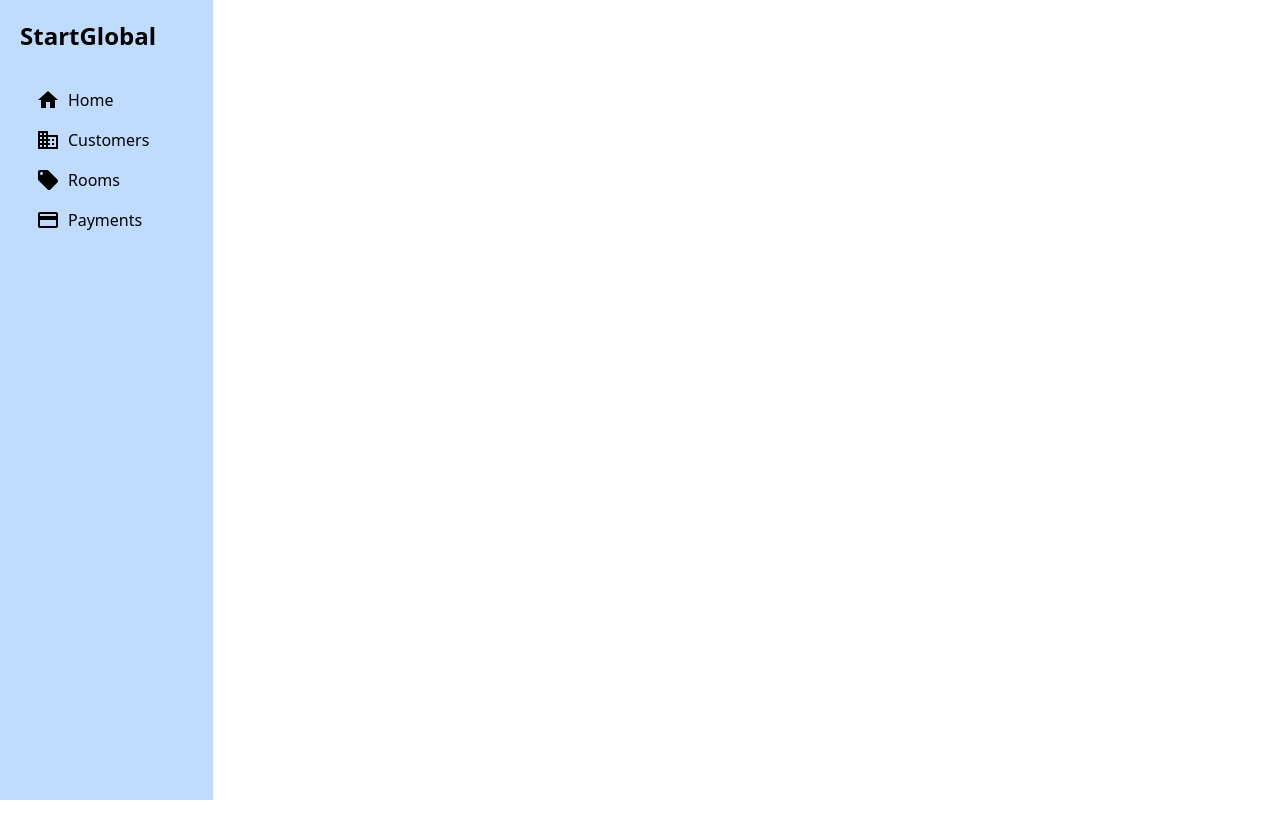
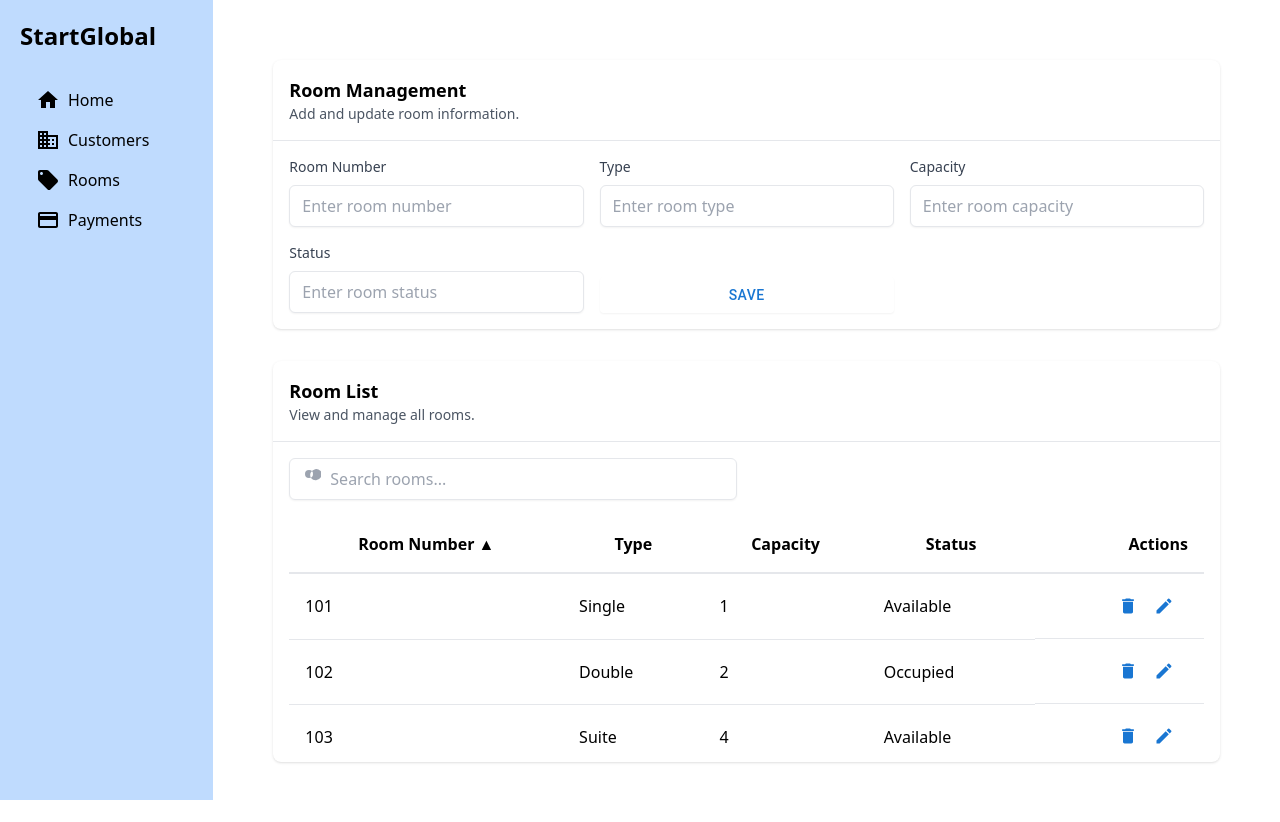
Before and after one commit to Lakshan-Chamoditha-Perera/HotelXYZ-Frontend, a React (Create React App) app: page /rooms in a window 1280 px wide. Before the commit the page ends 800 px from the top, so only its background shows below. Built offline with nearby package versions, Linux system fonts and the light colour scheme.

Commit message:
room view added

```diff
--- a/src/App.js
+++ b/src/App.js
@@ -1,12 +1,9 @@
 import './App.css';
-import {
-    BrowserRouter as Router,
-    Routes,
-    Route
-} from 'react-router-dom';
+import {BrowserRouter as Router, Route, Routes} from 'react-router-dom';
 import Sidebar from "./components/Sidebar";
 import CustomersView from "./views/CustomersView";
 import Home from "./views/Home";
+import RoomsView from "./views/RoomsView";
 
 function Layout({ children }) {
     return (
@@ -24,6 +21,7 @@ function App() {
                 <Routes>
                     <Route path="/" element={<Home />} />
                     <Route path="/customers" element={<CustomersView />} />
+                    <Route path="/rooms" element={<RoomsView/>}/>
                 </Routes>
             </Layout>
         </Router>
--- a/src/views/CustomersView.jsx
+++ b/src/views/CustomersView.jsx
@@ -98,14 +98,14 @@ export default function ManageCustomer() {
                     </div>
                 </div>
             </div>
+        </div>
 
-        </div>
         <div className="bg-white shadow rounded-lg">
             <div className="p-4 border-b border-gray-200">
                 <h2 className="text-lg font-semibold">Customer List</h2>
                 <p className="text-sm text-gray-600">View and manage all customers.</p>
             </div>
-            <div className="p-4">
+            <div className="p-4 overflow-y-auto" style={{ maxHeight: '45vh' }}>
                 <div className="flex items-center justify-between mb-4">
                     <div className="relative w-full max-w-md">
                         <SearchIcon className="absolute left-3 top-2 h-5 w-5 text-gray-400"/>
--- /dev/null
+++ b/src/views/RoomsView.jsx
@@ -0,0 +1,172 @@
+import { useState } from "react";
+import { Button } from "@mui/material";
+import DeleteIcon from '@mui/icons-material/Delete';
+import EditIcon from '@mui/icons-material/Edit';
+
+export default function RoomView() {
+    const [rooms, setRooms] = useState([
+        { id: 1, number: 101, type: "Single", capacity: 1, status: "Available" },
+        { id: 2, number: 102, type: "Double", capacity: 2, status: "Occupied" },
+        { id: 3, number: 103, type: "Suite", capacity: 4, status: "Available" },
+        { id: 4, number: 104, type: "Single", capacity: 1, status: "Occupied" },
+        { id: 5, number: 105, type: "Double", capacity: 2, status: "Available" },
+        { id: 6, number: 106, type: "Suite", capacity: 4, status: "Available" },
+        { id: 7, number: 107, type: "Single", capacity: 1, status: "Occupied" },
+        { id: 8, number: 108, type: "Double", capacity: 2, status: "Available" },
+        { id: 9, number: 109, type: "Suite", capacity: 4, status: "Occupied" },
+        { id: 10, number: 110, type: "Single", capacity: 1, status: "Available" }
+    ]);
+
+    const [searchTerm, setSearchTerm] = useState("");
+    const [sortColumn, setSortColumn] = useState("number");
+    const [sortDirection, setSortDirection] = useState("asc");
+
+    const handleSearch = (e) => setSearchTerm(e.target.value);
+
+    const handleSort = (column) => {
+        if (sortColumn === column) {
+            setSortDirection(sortDirection === "asc" ? "desc" : "asc");
+        } else {
+            setSortColumn(column);
+            setSortDirection("asc");
+        }
+    };
+
+    const filteredRooms = rooms.filter((room) =>
+        room.number.toString().includes(searchTerm) ||
+        room.type.toLowerCase().includes(searchTerm.toLowerCase()) ||
+        room.status.toLowerCase().includes(searchTerm.toLowerCase())
+    );
+
+    const sortedRooms = filteredRooms.sort((a, b) => {
+        if (a[sortColumn] < b[sortColumn]) return sortDirection === "asc" ? -1 : 1;
+        if (a[sortColumn] > b[sortColumn]) return sortDirection === "asc" ? 1 : -1;
+        return 0;
+    });
+
+    return (
+        <div className="flex flex-col gap-8 p-6 md:p-8 lg:p-10">
+            <div className="grid grid-cols-1 gap-6 md:grid-cols-2 lg:grid-cols-3">
+                <div className="col-span-1 md:col-span-2 lg:col-span-3">
+                    <div className="bg-white shadow rounded-lg">
+                        <div className="p-4 border-b border-gray-200">
+                            <h2 className="text-lg font-semibold">Room Management</h2>
+                            <p className="text-sm text-gray-600">Add and update room information.</p>
+                        </div>
+
+                        <div className="p-4">
+                            <form className="grid grid-cols-1 gap-4 sm:grid-cols-2 lg:grid-cols-3">
+                                <div className="grid gap-2">
+                                    <label htmlFor="number" className="text-sm font-medium text-gray-700">Room Number</label>
+                                    <input id="number" placeholder="Enter room number" className="px-3 py-2 border rounded-md shadow-sm focus:outline-none focus:ring-2 focus:ring-indigo-500 focus:border-indigo-500" />
+                                </div>
+                                <div className="grid gap-2">
+                                    <label htmlFor="type" className="text-sm font-medium text-gray-700">Type</label>
+                                    <input id="type" placeholder="Enter room type" className="px-3 py-2 border rounded-md shadow-sm focus:outline-none focus:ring-2 focus:ring-indigo-500 focus:border-indigo-500" />
+                                </div>
+                                <div className="grid gap-2">
+                                    <label htmlFor="capacity" className="text-sm font-medium text-gray-700">Capacity</label>
+                                    <input id="capacity" type="number" placeholder="Enter room capacity" className="px-3 py-2 border rounded-md shadow-sm focus:outline-none focus:ring-2 focus:ring-indigo-500 focus:border-indigo-500" />
+                                </div>
+                                <div className="grid gap-2">
+                                    <label htmlFor="status" className="text-sm font-medium text-gray-700">Status</label>
+                                    <input id="status" placeholder="Enter room status" className="px-3 py-2 border rounded-md shadow-sm focus:outline-none focus:ring-2 focus:ring-indigo-500 focus:border-indigo-500" />
+                                </div>
+
+                                <div className="col-span-1 sm:col-span-2 lg:col-span-1 flex items-end">
+                                    <Button
+                                        className="w-full bg-indigo-600 text-white py-2 px-4 rounded-md shadow-sm hover:bg-indigo-700 focus:outline-none focus:ring-2 focus:ring-indigo-500 focus:ring-offset-2">Save
+                                    </Button>
+                                </div>
+                            </form>
+                        </div>
+                    </div>
+                </div>
+            </div>
+
+            <div className="bg-white shadow rounded-lg">
+                <div className="p-4 border-b border-gray-200">
+                    <h2 className="text-lg font-semibold">Room List</h2>
+                    <p className="text-sm text-gray-600">View and manage all rooms.</p>
+                </div>
+                <div className="p-4 overflow-y-auto" style={{ maxHeight: '40vh' }}>
+                    <div className="flex items-center justify-between mb-4">
+                        <div className="relative w-full max-w-md">
+                            <SearchIcon className="absolute left-3 top-2 h-5 w-5 text-gray-400" />
+                            <input
+                                type="search"
+                                placeholder="Search rooms..."
+                                value={searchTerm}
+                                onChange={handleSearch}
+                                className="w-full pl-10 pr-4 py-2 border rounded-md shadow-sm focus:outline-none focus:ring-2 focus:ring-indigo-500 focus:border-indigo-500"
+                            />
+                        </div>
+                    </div>
+                    <table className="min-w-full bg-white">
+                        <thead>
+                        <tr>
+                            <th className="cursor-pointer p-4 border-b-2" onClick={() => handleSort("number")}>
+                                Room Number
+                                {sortColumn === "number" &&
+                                    <span className="ml-1">{sortDirection === "asc" ? "▲" : "▼"}</span>}
+                            </th>
+                            <th className="cursor-pointer p-4 border-b-2">
+                                Type
+                            </th>
+                            <th className="cursor-pointer p-4 border-b-2">
+                                Capacity
+                                {sortColumn === "capacity" &&
+                                    <span className="ml-1">{sortDirection === "asc" ? "▲" : "▼"}</span>}
+                            </th>
+                            <th className="cursor-pointer p-4 border-b-2">
+                                Status
+                            </th>
+                            <th className="p-4 border-b-2 text-right">Actions</th>
+                        </tr>
+                        </thead>
+                        <tbody>
+                        {sortedRooms.map((room) => (
+                            <tr key={room.id}>
+                                <td className="p-4 border-b">{room.number}</td>
+                                <td className="p-4 border-b">{room.type}</td>
+                                <td className="p-4 border-b">{room.capacity}</td>
+                                <td className="p-4 border-b">{room.status}</td>
+                                <td className="p-4 border-b flex justify-end items-center">
+                                    <Button
+                                        variant="text"
+                                        className="m-1 rounded-full"
+                                        startIcon={<DeleteIcon />}
+                                        sx={{
+                                            minWidth: 'auto', padding: '6px', '&:hover': {
+                                                backgroundColor: '#ffebee',
+                                            },
+                                        }}
+                                    />
+                                    <Button
+                                        variant="text"
+                                        className="m-1 rounded-full"
+                                        startIcon={<EditIcon />}
+                                        sx={{
+                                            minWidth: 'auto', padding: '6px', '&:hover': {
+                                                backgroundColor: '#e3f2fd',
+                                            },
+                                        }}
+                                    />
+                                </td>
+                            </tr>
+                        ))}
+                        </tbody>
+                    </table>
+                </div>
+            </div>
+        </div>
+    );
+}
+
+function SearchIcon(props) {
+    return (<svg className="h-5 w-5 text-gray-400" fill="currentColor" viewBox="0 0 20 20" {...props}>
+        <path fillRule="evenodd"
+              d="M8 4a4 4 0 1 1 0 8 4 4 0 0 1 0-8zm2 8a6 6 0 1 1 11.192-2.193l4.387 4.387a1 1 0 0 1-1.414 1.415l-4.386-4.387A5.98 5.98 0 0 1 10 12z"
+              clipRule="evenodd"/>
+    </svg>);
+}
```
